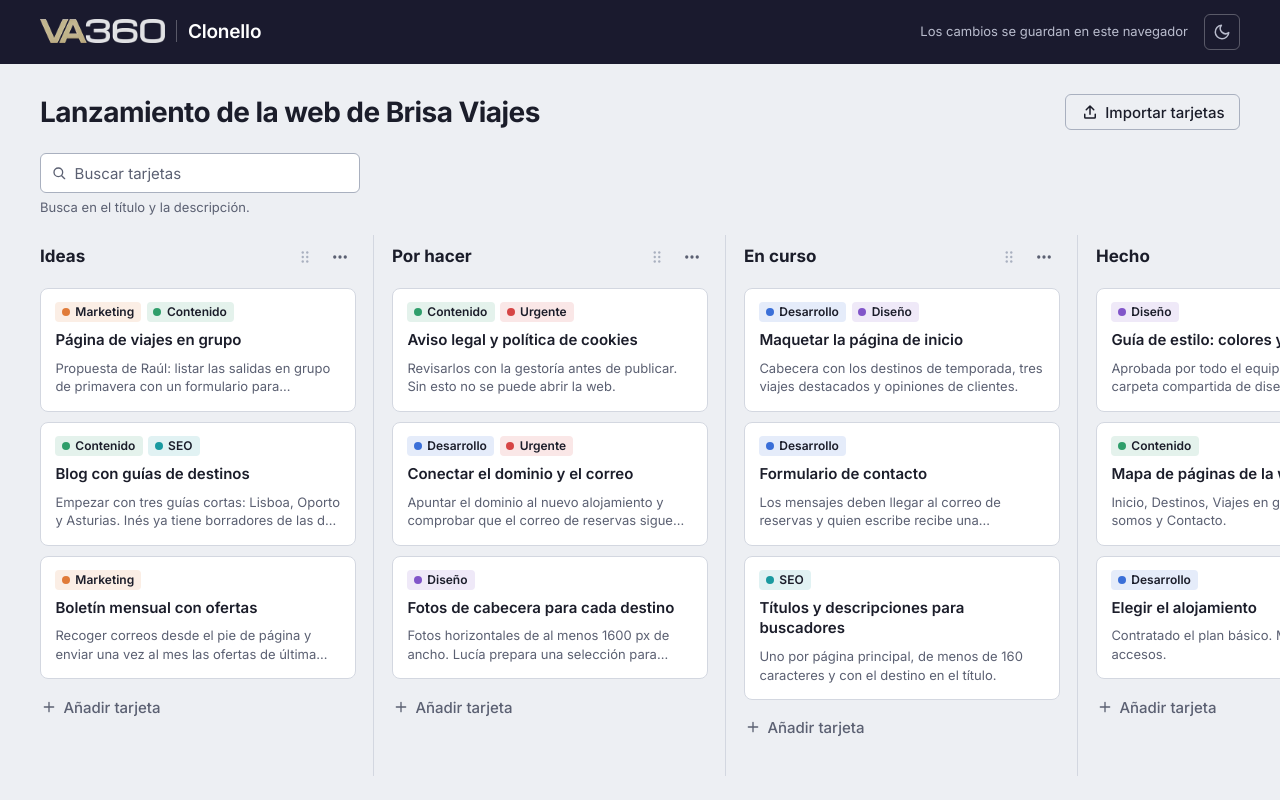
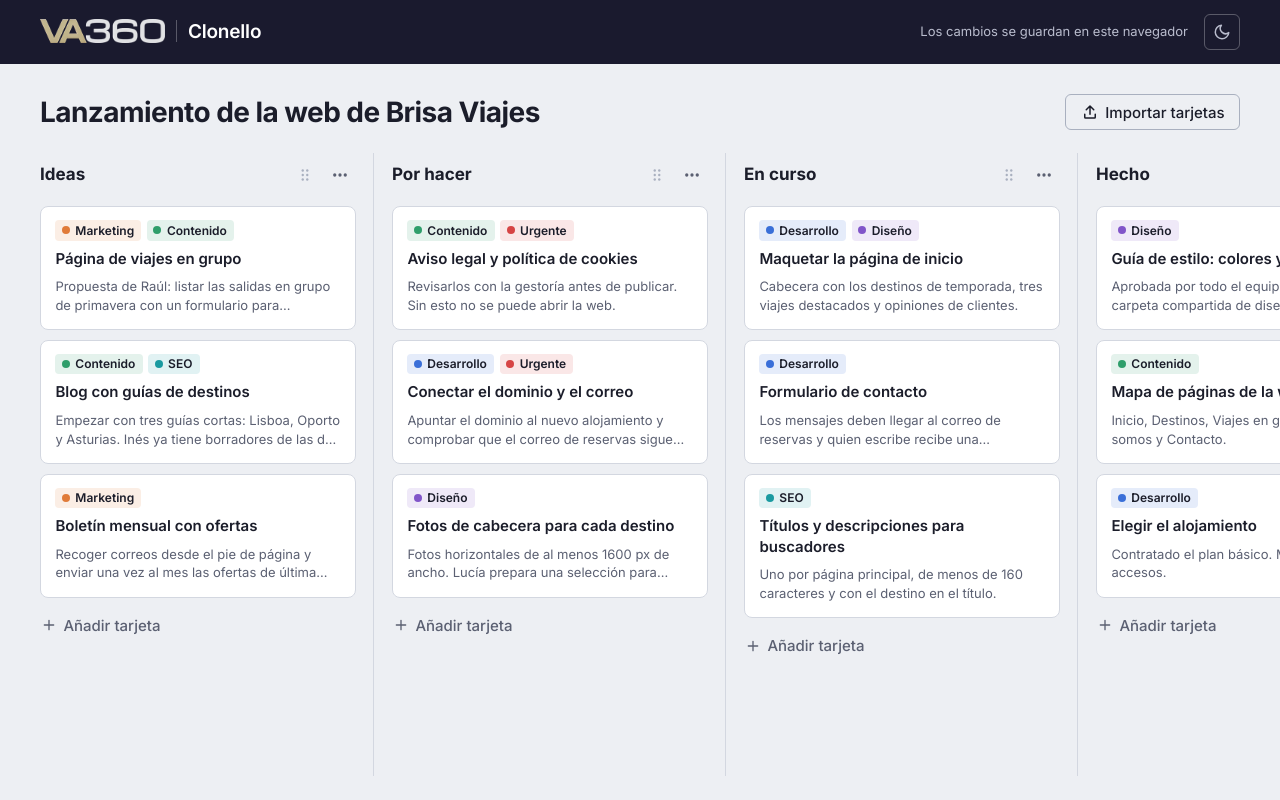
Before and after one commit to va360labs/va360-clonello, a React (Vite) app: page / in a window 1280 px wide. Built offline with nearby package versions, Linux system fonts and the light colour scheme.

Commit message:
Revert "Un buscador para encontrar tarjetas (#20)"
This reverts commit bdc1fc1c921e6fb23c244880bcb8f44cc4b17d9e.

```diff
--- a/src/board/search.ts
+++ /dev/null
@@ -1,24 +0,0 @@
-import type { Card } from './types';
-
-/**
- * Búsqueda de tarjetas. Es solo una forma de ver el tablero: no cambia ni guarda datos.
- * Se busca en el título y la descripción (no en las etiquetas), sin distinguir
- * mayúsculas ni tildes y sin tener en cuenta los espacios de los extremos.
- */
-
-/** Texto en minúsculas y sin tildes ni diéresis, para comparar. */
-export function normalizeForSearch(text: string): string {
-  return text.normalize('NFD').replace(/\p{Diacritic}/gu, '').toLowerCase();
-}
-
-/** ¿Hay algo que buscar? Vacío o solo espacios equivale a no buscar. */
-export function isActiveSearch(query: string): boolean {
-  return query.trim() !== '';
-}
-
-/** ¿La tarjeta coincide con lo buscado? Con una búsqueda vacía, todas coinciden. */
-export function cardMatches(card: Card, query: string): boolean {
-  const needle = normalizeForSearch(query.trim());
-  if (!needle) return true;
-  return normalizeForSearch(card.title).includes(needle) || normalizeForSearch(card.description).includes(needle);
-}
--- a/src/components/BoardView.css
+++ b/src/components/BoardView.css
@@ -78,18 +78,8 @@
     font-size: var(--fs-lg);
   }
 
-  .board__tools {
-    padding-bottom: 0.9rem;
-  }
-
   .board__lanes {
     scroll-padding-inline: calc(var(--gutter) - var(--lane-pad));
     scroll-snap-type: x mandatory;
   }
 }
-
-/* Buscador, debajo del título y encima de las columnas */
-.board__tools {
-  display: flex;
-  padding: 0 var(--gutter) 1.1rem;
-}
--- a/src/components/BoardView.tsx
+++ b/src/components/BoardView.tsx
@@ -22,7 +22,6 @@ import {
 } from '@dnd-kit/core';
 import { SortableContext, horizontalListSortingStrategy, sortableKeyboardCoordinates } from '@dnd-kit/sortable';
 import { findColumnOfCard } from '../board/reducer';
-import { cardMatches, isActiveSearch } from '../board/search';
 import type { Board } from '../board/types';
 import { useBoard } from '../state/BoardProvider';
 import { AddColumnForm } from './AddColumnForm';
@@ -30,7 +29,6 @@ import { CardFace } from './CardTile';
 import { CardModal } from './CardModal';
 import { ColumnPreview, ColumnView } from './ColumnView';
 import { ImportCardsButton, ImportNotice, type ImportResult } from './ImportCards';
-import { SearchField, SearchStatus } from './SearchCards';
 import './BoardView.css';
 
 type DragKind = 'card' | 'column';
@@ -43,9 +41,6 @@ export function BoardView() {
   const [openCardId, setOpenCardId] = useState<string | null>(null);
   const [importResult, setImportResult] = useState<ImportResult | null>(null);
   const [active, setActive] = useState<{ id: string; kind: DragKind } | null>(null);
-  // Texto buscado: solo cambia lo que se ve, no se guarda en ningún sitio.
-  const [query, setQuery] = useState('');
-  const searching = isActiveSearch(query);
 
   // Tablero tal y como estaba al empezar a arrastrar: se restaura si se cancela.
   const snapshot = useRef<Board | null>(null);
@@ -173,12 +168,6 @@ export function BoardView() {
   const activeCard = active?.kind === 'card' ? board.cards[active.id] : undefined;
   const activeColumn = active?.kind === 'column' ? board.columns.find((c) => c.id === active.id) : undefined;
   const openCard = openCardId ? board.cards[openCardId] : undefined;
-  const matches = searching
-    ? board.columns.reduce(
-        (total, c) => total + c.cardIds.filter((id) => board.cards[id] && cardMatches(board.cards[id], query)).length,
-        0,
-      )
-    : 0;
 
   return (
     <section className="board" aria-labelledby="board-title">
@@ -188,11 +177,7 @@ export function BoardView() {
         </h1>
         <ImportCardsButton onResult={setImportResult} />
       </div>
-      <div className="board__tools">
-        <SearchField query={query} onChange={setQuery} searching={searching} />
-      </div>
       {importResult && <ImportNotice result={importResult} onClose={() => setImportResult(null)} />}
-      <SearchStatus searching={searching} matches={matches} />
 
       <DndContext
         sensors={sensors}
@@ -217,7 +202,6 @@ export function BoardView() {
                 column={column}
                 index={index}
                 total={board.columns.length}
-                query={query}
                 onOpenCard={setOpenCardId}
               />
             ))}
--- a/src/components/ColumnView.tsx
+++ b/src/components/ColumnView.tsx
@@ -2,7 +2,6 @@ import { useState } from 'react';
 import { SortableContext, useSortable, verticalListSortingStrategy } from '@dnd-kit/sortable';
 import { CSS } from '@dnd-kit/utilities';
 import type { Card, Column, Label } from '../board/types';
-import { cardMatches, isActiveSearch } from '../board/search';
 import { useBoard } from '../state/BoardProvider';
 import { AddCardForm } from './AddCardForm';
 import { CardFace, CardTile } from './CardTile';
@@ -14,24 +13,16 @@ interface ColumnViewProps {
   column: Column;
   index: number;
   total: number;
-  /** Texto buscado. Si hay búsqueda, solo se pintan las tarjetas que coinciden y no se arrastra ni se añade. */
-  query: string;
   onOpenCard: (cardId: string) => void;
 }
 
-export function ColumnView({ column, index, total, query, onOpenCard }: ColumnViewProps) {
+export function ColumnView({ column, index, total, onOpenCard }: ColumnViewProps) {
   const { board, dispatch } = useBoard();
   const [editing, setEditing] = useState(false);
-  // Con tarjetas ocultas, la posición al soltar no sería la real: mientras se busca no se arrastra.
-  const searching = isActiveSearch(query);
-  const visibleIds = searching
-    ? column.cardIds.filter((id) => board.cards[id] && cardMatches(board.cards[id], query))
-    : column.cardIds;
   const { attributes, listeners, setNodeRef, setActivatorNodeRef, transform, transition, isDragging } =
     useSortable({
       id: column.id,
       data: { type: 'column' },
-      disabled: searching,
       attributes: { roleDescription: 'columna arrastrable' },
     });
 
@@ -69,7 +60,6 @@ export function ColumnView({ column, index, total, query, onOpenCard }: ColumnVi
           ref={setActivatorNodeRef}
           type="button"
           className="icon-btn column__grip"
-          disabled={searching}
           {...attributes}
           {...listeners}
           aria-label={`Mover la columna ${column.title}`}
@@ -79,33 +69,20 @@ export function ColumnView({ column, index, total, query, onOpenCard }: ColumnVi
         <ColumnMenu column={column} index={index} total={total} onRename={() => setEditing(true)} />
       </header>
 
-      <SortableContext items={visibleIds} strategy={verticalListSortingStrategy}>
+      <SortableContext items={column.cardIds} strategy={verticalListSortingStrategy}>
         <ol className="column__cards">
-          {visibleIds.map((cardId) => {
+          {column.cardIds.map((cardId) => {
             const card = board.cards[cardId];
             return card ? (
-              <CardTile
-                key={cardId}
-                card={card}
-                labels={board.labels}
-                columnId={column.id}
-                dragDisabled={searching}
-                onOpen={onOpenCard}
-              />
+              <CardTile key={cardId} card={card} labels={board.labels} columnId={column.id} onOpen={onOpenCard} />
             ) : null;
           })}
         </ol>
       </SortableContext>
 
-      {visibleIds.length === 0 &&
-        (searching ? (
-          <p className="column__empty">Ninguna coincide en esta columna.</p>
-        ) : (
-          <p className="column__empty">Arrastra aquí una tarjeta o añade una nueva.</p>
-        ))}
+      {column.cardIds.length === 0 && <p className="column__empty">Arrastra aquí una tarjeta o añade una nueva.</p>}
 
-      {/* Una tarjeta nueva que no coincidiera desaparecería al momento: mientras se busca no se añade. */}
-      {!searching && <AddCardForm columnId={column.id} columnTitle={column.title} />}
+      <AddCardForm columnId={column.id} columnTitle={column.title} />
     </section>
   );
 }
--- a/src/components/SearchCards.css
+++ /dev/null
@@ -1,64 +0,0 @@
-/* Buscador junto al título del tablero. El dorado solo en el foco (de .field). */
-.search {
-  display: grid;
-  gap: 0.3rem;
-  width: min(20rem, 100%);
-}
-
-.search__box {
-  position: relative;
-}
-
-.search__icon {
-  position: absolute;
-  top: 50%;
-  left: 0.7rem;
-  color: var(--text-muted);
-  transform: translateY(-50%);
-  pointer-events: none;
-}
-
-/* Doble clase para ganar a .field sin depender del orden de los estilos. */
-.search .search__input {
-  padding-right: 2.4rem;
-  padding-left: 2.1rem;
-  border-color: var(--line-strong);
-}
-
-.search__input::placeholder {
-  color: var(--text-muted);
-}
-
-/* Se usa el botón propio para borrar, igual en todos los navegadores. */
-.search__input::-webkit-search-cancel-button {
-  appearance: none;
-}
-
-.search .search__input:focus-visible {
-  box-shadow: var(--focus-ring);
-}
-
-.search__clear {
-  position: absolute;
-  top: 50%;
-  right: 0.25rem;
-  color: var(--text-muted);
-  transform: translateY(-50%);
-}
-
-.search__hint {
-  color: var(--text-muted);
-  font-size: var(--fs-xs);
-}
-
-/* Aviso «Ninguna tarjeta coincide» (usa .notice de App.css). */
-.search__none {
-  margin-top: 0;
-  margin-bottom: 1rem;
-}
-
-@media (max-width: 720px) {
-  .search {
-    width: 100%;
-  }
-}
--- a/src/components/SearchCards.tsx
+++ /dev/null
@@ -1,71 +0,0 @@
-import { useRef } from 'react';
-import { CloseIcon, SearchIcon } from './icons';
-import './SearchCards.css';
-
-interface SearchFieldProps {
-  query: string;
-  onChange: (query: string) => void;
-  searching: boolean;
-}
-
-/**
- * Campo para buscar tarjetas por título o descripción. Solo cambia lo que se ve:
- * el texto vive en el estado de BoardView y no se guarda.
- */
-export function SearchField({ query, onChange, searching }: SearchFieldProps) {
-  const input = useRef<HTMLInputElement>(null);
-  return (
-    <div className="search" role="search">
-      <div className="search__box">
-        <SearchIcon className="search__icon" width={16} height={16} />
-        <input
-          ref={input}
-          type="search"
-          className="field search__input"
-          aria-label="Buscar tarjetas"
-          aria-describedby="buscar-ayuda"
-          placeholder="Buscar tarjetas"
-          autoComplete="off"
-          spellCheck={false}
-          value={query}
-          onChange={(e) => onChange(e.target.value)}
-          onKeyDown={(e) => {
-            if (e.key === 'Escape' && query) {
-              e.preventDefault();
-              onChange('');
-            }
-          }}
-        />
-        {query && (
-          <button type="button" className="icon-btn search__clear" aria-label="Borrar la búsqueda" onClick={() => {
-              onChange('');
-              input.current?.focus();
-            }}>
-            <CloseIcon width={16} height={16} />
-          </button>
-        )}
-      </div>
-      <p id="buscar-ayuda" className="search__hint">
-        {searching
-          ? 'Mientras buscas no se pueden mover ni añadir tarjetas.'
-          : 'Busca en el título y la descripción.'}
-      </p>
-    </div>
-  );
-}
-
-/** Región que anuncia el resultado de la búsqueda. Siempre está en la página para que los lectores de pantalla la oigan. */
-export function SearchStatus({ searching, matches }: { searching: boolean; matches: number }) {
-  return (
-    <div role="status" className={searching && matches === 0 ? 'notice search__none' : undefined}>
-      {searching &&
-        (matches === 0 ? (
-          'Ninguna tarjeta coincide con la búsqueda.'
-        ) : (
-          <span className="visually-hidden">
-            {matches === 1 ? '1 tarjeta coincide con la búsqueda.' : `${matches} tarjetas coinciden con la búsqueda.`}
-          </span>
-        ))}
-    </div>
-  );
-}
--- a/src/components/icons.tsx
+++ b/src/components/icons.tsx
@@ -83,10 +83,3 @@ export const UploadIcon = (p: IconProps) => (
     <path d="M12 15V4M7 9l5-5 5 5M5 15v4a1 1 0 0 0 1 1h12a1 1 0 0 0 1-1v-4" />
   </Icon>
 );
-
-export const SearchIcon = (p: IconProps) => (
-  <Icon {...p}>
-    <circle cx="11" cy="11" r="6.5" />
-    <path d="m16 16 4.5 4.5" />
-  </Icon>
-);
```
Also changed, not shown: src/components/CardTile.tsx (+3 -8 lines), 3 other files (tests, documents, lock files or other folders).
